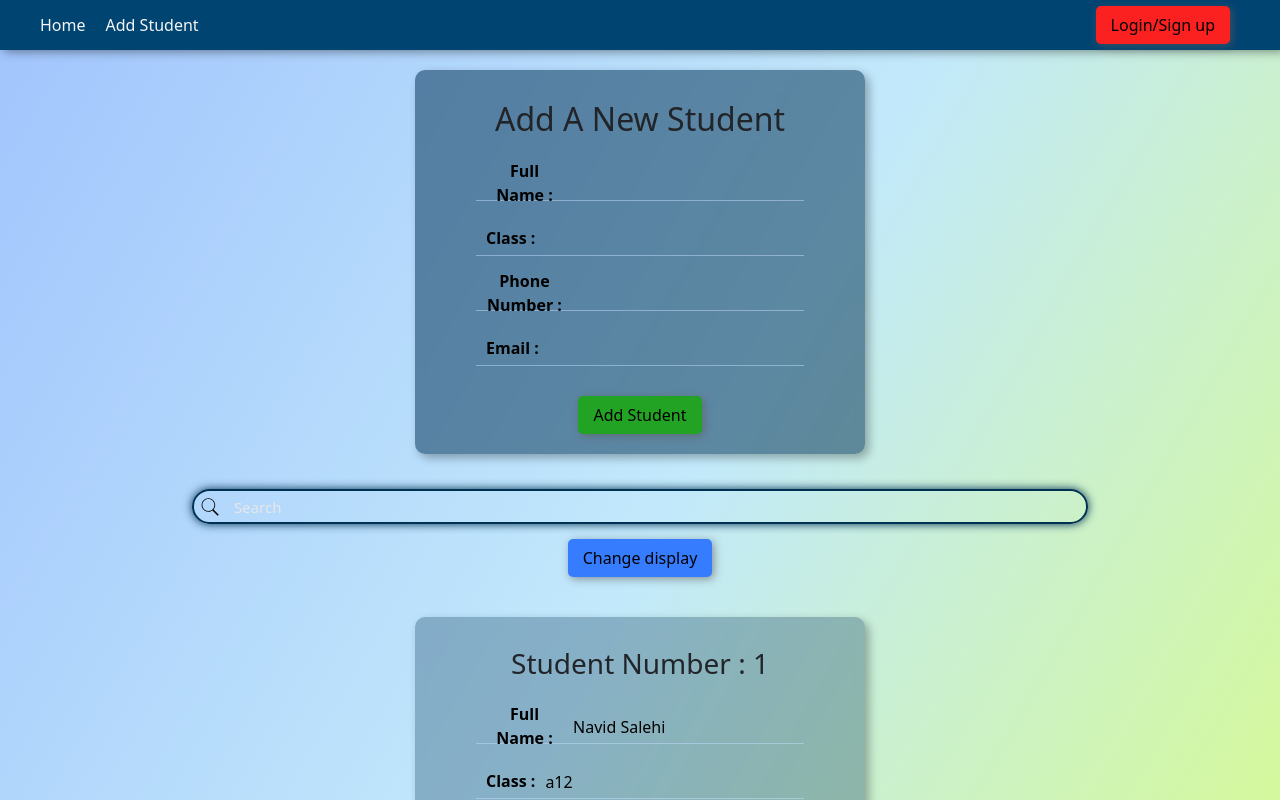
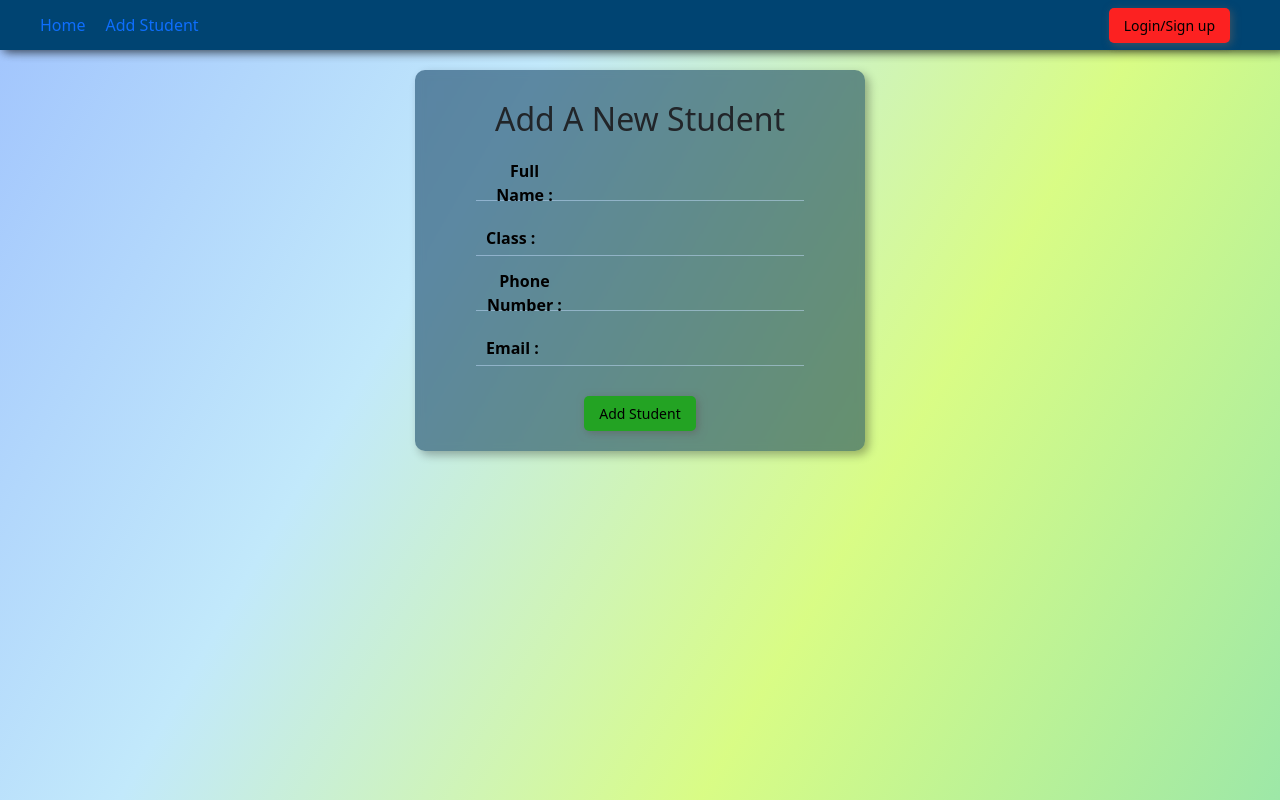
Before and after one commit to navidslh2/Student-Manager, a React (Create React App) app: page /add-student in a window 1280 px wide. Shown: the top 800 px of the page. Built offline with nearby package versions, Linux system fonts and the light colour scheme.

Commit message:
add home and add student links to navigation

```diff
--- a/src/App.js
+++ b/src/App.js
@@ -8,200 +8,174 @@ import NewStudent from "./component/students/newStudent/newStudent";
 import Toolbar from "./container/header/toolbar/Toolbar";
 import '@fortawesome/fontawesome-free/css/all.min.css'
 import SideDrawer from "./container/header/SideDrawer/SideDrawer";
+import { BrowserRouter, Route, Router, Routes } from "react-router";
+import HomePages from "./pages/HomePages";
+import AddStudentPages from "./pages/AddStudentPages";
 function App() {
-  const [students, setStudents] = useState([
-    {
-      id: 1,
-      fullName: "Navid Salehi",
-      class: "a12",
-      phoneNumber: 1234,
-      email: "`navidslh2@gmail.com`",
-    },
-    {
-      id: 2,
-      fullName: "Nima Salehi",
-      class: "b13",
-      phoneNumber: 4567,
-      email: "navidslh3@gmail.com",
-    },
-    {
-      id: 3,
-      fullName: "reza akbari",
-      class: "c13",
-      phoneNumber: 7895,
-      email: "navidslh4@gmail.com",
-    },
-    {
-      id: 4,
-      fullName: "ali masoudi",
-      class: "d14",
-      phoneNumber: 15687,
-      email: "navidslh5@gmail.com",
-    },
-    {
-      id: 5,
-      fullName: "hamid sadeghi",
-      class: "b15",
-      phoneNumber: 46879,
-      email: "navidslh6@gmail.com",
-    },
-  ]);
-  const inputEl = useRef(null)
-  const scrollHandler = ()=>{
-    const rect = inputEl.current.getBoundingClientRect();
-    window.scrollTo(0, rect.top + window.scrollY);
-    inputEl.current.focus()
-  }
+  // const [students, setStudents] = useState([
+  //   {
+  //     id: 1,
+  //     fullName: "Navid Salehi",
+  //     class: "a12",
+  //     phoneNumber: 1234,
+  //     email: "`navidslh2@gmail.com`",
+  //   },
+  //   {
+  //     id: 2,
+  //     fullName: "Nima Salehi",
+  //     class: "b13",
+  //     phoneNumber: 4567,
+  //     email: "navidslh3@gmail.com",
+  //   },
+  //   {
+  //     id: 3,
+  //     fullName: "reza akbari",
+  //     class: "c13",
+  //     phoneNumber: 7895,
+  //     email: "navidslh4@gmail.com",
+  //   },
+  //   {
+  //     id: 4,
+  //     fullName: "ali masoudi",
+  //     class: "d14",
+  //     phoneNumber: 15687,
+  //     email: "navidslh5@gmail.com",
+  //   },
+  //   {
+  //     id: 5,
+  //     fullName: "hamid sadeghi",
+  //     class: "b15",
+  //     phoneNumber: 46879,
+  //     email: "navidslh6@gmail.com",
+  //   },
+  // ]);
+  // const inputEl = useRef(null)
+  // const scrollHandler = ()=>{
+  //   const rect = inputEl.current.getBoundingClientRect();
+  //   window.scrollTo(0, rect.top + window.scrollY);
+  //   inputEl.current.focus()
+  // }
     // start add student
-    const [studentName, setStudentName] = useState('')
-    const [studentClass, setStudentClass] = useState('')
-    const [studentPhone, setStudentPhone] = useState('')
-    const [studentEmail, setStudentEmail] = useState('')
-    const newStudentNamehandler = (event)=>{
-      setStudentName(event.target.value)
-    }
-    const newStudentClasshandler = (event)=>{
-      setStudentClass(event.target.value)
-    }
-    const newStudentPhonehandler = (event)=>{
-      setStudentPhone(event.target.value)
-    }
-    const newStudentEmailhandler = (event)=>{
-      setStudentEmail(event.target.value)
-    }
-    const addStudentHandler = ()=>{
-      const newStudent={}
-      if (studentName !=='' && studentClass !=='' && studentPhone !=='' && studentEmail !==''){
-        newStudent.id = students.length +1
-        newStudent.fullName = studentName
-        newStudent.class = studentClass
-        newStudent.phoneNumber = studentPhone
-        newStudent.email = studentEmail
-      }else(
-        alert("fill in all")
-      )
-      const newStudents = [...students]
-      newStudents.push(newStudent)
-      setStudents(newStudents)
-      setStudentName('')
-      setStudentClass('')
-      setStudentPhone('')
-      setStudentEmail('')
-    }
+    // const [studentName, setStudentName] = useState('')
+    // const [studentClass, setStudentClass] = useState('')
+    // const [studentPhone, setStudentPhone] = useState('')
+    // const [studentEmail, setStudentEmail] = useState('')
+    // const newStudentNamehandler = (event)=>{
+    //   setStudentName(event.target.value)
+    // }
+    // const newStudentClasshandler = (event)=>{
+    //   setStudentClass(event.target.value)
+    // }
+    // const newStudentPhonehandler = (event)=>{
+    //   setStudentPhone(event.target.value)
+    // }
+    // const newStudentEmailhandler = (event)=>{
+    //   setStudentEmail(event.target.value)
+    // }
+    // const addStudentHandler = ()=>{
+    //   const newStudent={}
+    //   if (studentName !=='' && studentClass !=='' && studentPhone !=='' && studentEmail !==''){
+    //     newStudent.id = students.length +1
+    //     newStudent.fullName = studentName
+    //     newStudent.class = studentClass
+    //     newStudent.phoneNumber = studentPhone
+    //     newStudent.email = studentEmail
+    //   }else(
+    //     alert("fill in all")
+    //   )
+    //   const newStudents = [...students]
+    //   newStudents.push(newStudent)
+    //   setStudents(newStudents)
+    //   setStudentName('')
+    //   setStudentClass('')
+    //   setStudentPhone('')
+    //   setStudentEmail('')
+    // }
     // finish add student
   // start search
-  const [searchBarValue, setSearchBarValue] = useState("");
-  const [arrayHolder, setArrayHolder] = useState('')
-  useEffect(()=>{
-    setArrayHolder(students)
-    inputEl.current.focus()
-  },[])
-  const searchFilterFunction = (event) => {
-    const searchData = event.target.value.toUpperCase()
-    const search = arrayHolder.filter ((item)=>{
-      const itemName = item.fullName.toUpperCase()
-      return itemName.indexOf(searchData)>-1
-    })
-    setSearchBarValue(event.target.value)
-    setStudents(search)
-  };
+  // const [searchBarValue, setSearchBarValue] = useState("");
+  // const [arrayHolder, setArrayHolder] = useState('')
+  // useEffect(()=>{
+  //   setArrayHolder(students)
+  //   inputEl.current.focus()
+  // },[])
+  // const searchFilterFunction = (event) => {
+  //   const searchData = event.target.value.toUpperCase()
+  //   const search = arrayHolder.filter ((item)=>{
+  //     const itemName = item.fullName.toUpperCase()
+  //     return itemName.indexOf(searchData)>-1
+  //   })
+  //   setSearchBarValue(event.target.value)
+  //   setStudents(search)
+  // };
   // finish search
   // start change display
-  const [toggle, setToggle] = useState(false);
-  const displayHandler = () => {
-    setToggle(!toggle);
-  };
+  // const [toggle, setToggle] = useState(false);
+  // const displayHandler = () => {
+  //   setToggle(!toggle);
+  // };
   // finish change display
   // start show student information
 
-  const nameChangeHandler = (event, id) => {
-    const studentIndex = students.findIndex((elem) => {
-      return elem.id == id;
-    });
-    const studentChanged = { ...students[studentIndex] };
-    studentChanged.fullName = event.target.value;
-    const student = [...students];
-    student[studentIndex] = studentChanged;
-    setStudents(student);
-  };
-  const classChangehandler = (event, id) => {
-    const studentIndex = students.findIndex((elem) => {
-      return elem.id === id;
-    });
-    const studentChanged = { ...students[studentIndex] };
-    studentChanged.class = event.target.value;
-    const student = [...students];
-    student[studentIndex] = studentChanged;
-    setStudents(student);
-  };
-  const phoneChangehandler = (event,id)=>{
-    const studentIndex =  students.findIndex((elem)=>{
-      return elem.id == id
-    })
-    const studentChanged = {...students[studentIndex]}
-    studentChanged.phoneNumber = event.target.value
-    const student = [...students]
-    student[studentIndex] = studentChanged
-    setStudents(student)
- }
- const emailChangeHandler = (event, id)=>{
-  const studentIndex = students.findIndex(()=>{
-    return students.id = id
-  })
-  const studentChanged = {...students[studentIndex]}
-  studentChanged.email = event.target.value
-  const student = [...students]
-  student[studentIndex] = studentChanged
-  setStudents(student)
- }
-  const  deleteStudenthandler = (index) => {
-    const student = [...students];
-    student.splice(index, 1);
-    setStudents(student);
-  };
+//   const nameChangeHandler = (event, id) => {
+//     const studentIndex = students.findIndex((elem) => {
+//       return elem.id == id;
+//     });
+//     const studentChanged = { ...students[studentIndex] };
+//     studentChanged.fullName = event.target.value;
+//     const student = [...students];
+//     student[studentIndex] = studentChanged;
+//     setStudents(student);
+//   };
+//   const classChangehandler = (event, id) => {
+//     const studentIndex = students.findIndex((elem) => {
+//       return elem.id === id;
+//     });
+//     const studentChanged = { ...students[studentIndex] };
+//     studentChanged.class = event.target.value;
+//     const student = [...students];
+//     student[studentIndex] = studentChanged;
+//     setStudents(student);
+//   };
+//   const phoneChangehandler = (event,id)=>{
+//     const studentIndex =  students.findIndex((elem)=>{
+//       return elem.id == id
+//     })
+//     const studentChanged = {...students[studentIndex]}
+//     studentChanged.phoneNumber = event.target.value
+//     const student = [...students]
+//     student[studentIndex] = studentChanged
+//     setStudents(student)
+//  }
+//  const emailChangeHandler = (event, id)=>{
+//   const studentIndex = students.findIndex(()=>{
+//     return students.id = id
+//   })
+//   const studentChanged = {...students[studentIndex]}
+//   studentChanged.email = event.target.value
+//   const student = [...students]
+//   student[studentIndex] = studentChanged
+//   setStudents(student)
+//  }
+//   const  deleteStudenthandler = (index) => {
+//     const student = [...students];
+//     student.splice(index, 1);
+//     setStudents(student);
+//   };
  // finish show student information
 
   return (
-    <div className="App">
-
+    <BrowserRouter>
+      <div className="App">
       <Toolbar />
-      <NewStudent
-      studentName={studentName}
-      studentClass={studentClass}
-      studentPhone={studentPhone}
-      studentEmail={studentEmail}
-      newStudentName={newStudentNamehandler}
-      newStudentClass={newStudentClasshandler}
-      newStudentPhone={newStudentPhonehandler}
-      newStudentEmail={newStudentEmailhandler}
-      addStudent={addStudentHandler}
-      />
-        <Search
-        inputValue={searchBarValue}
-        changeValue={searchFilterFunction}
-        ref={inputEl}
-      />
-      <Button btnType="blue" clicked={displayHandler}>
-        Change display
-      </Button>
-      <Students
-        studentList={students}
-        nameChange={nameChangeHandler}
-        classChange={classChangehandler}
-        deleteStudent={deleteStudenthandler}
-        display={toggle}
-        phoneChange={phoneChangehandler}
-        emailChange={emailChangeHandler}
-      />
-
-      <Button
-      btnType="blue"
-      clicked={scrollHandler}
-      >
-        <i class="fa-solid fa-angle-up"></i>
-      </Button>
+      <Routes>
+        <Route path='/' Component={HomePages} />
+        <Route path='/add-student'  Component={AddStudentPages} />
+      </Routes>
 
     </div>
+    </BrowserRouter>
+
   );
 }
 
--- a/src/component/ui/button/button.css
+++ b/src/component/ui/button/button.css
@@ -7,6 +7,7 @@
   box-shadow: 2px 2px 8px rgba(94, 93, 93, 0.623);
   transition: all 0.5s ease-in-out;
   margin: 10px;
+  font-size: 14px;
 }
 .Red {
   background-color: #fc2121;
--- a/src/component/ui/button/search/search.css
+++ b/src/component/ui/button/search/search.css
@@ -18,6 +18,9 @@
     border-radius: 20px;
     box-shadow: 4px 4px 10px rgba(0, 0, 0, 0.3);
     padding-left: 40px;
+}
+.searchbar::placeholder{
+    color: gray;
 }
 .searchbar:focus {
     outline: none;
--- a/src/container/header/MenuItems/MenuItem/MenuItem.js
+++ b/src/container/header/MenuItems/MenuItem/MenuItem.js
@@ -1,11 +1,12 @@
 import PropTypes from "prop-types";
 import React from "react";
 import './MenuItem.css'
+import { Link, NavLink } from "react-router";
 
 const MenuItem =(props)=>{
     return(
         <li className="MenuItem">
-            <a href={props.link}>{props.children}</a>
+            <NavLink to={props.link}>{props.children}</NavLink>
         </li>
     )
 }
--- a/src/container/header/MenuItems/MenuItems.js
+++ b/src/container/header/MenuItems/MenuItems.js
@@ -5,10 +5,10 @@ import './MenuItems.css'
 const MenuItems= ()=>{
     return(
         <div className="MenuItems">
-            <MenuItem>
+            <MenuItem link="/">
                 Home
             </MenuItem>
-            <MenuItem>
+            <MenuItem link="/add-student">
                 Add Student
             </MenuItem>
         </div>
--- a/src/container/header/SideDrawer/SideDrawer.js
+++ b/src/container/header/SideDrawer/SideDrawer.js
@@ -6,7 +6,6 @@ import Backdrop from "../../../component/ui/button/backdrop/Backdrop";
 
 const SideDrawer=(props)=>{
     let classSideDrawer=["SideDrawer"]
-    console.log(classSideDrawer.join(" "))
     if(props.open){
         classSideDrawer=["SideDrawer" , "open"]
     }else{
--- /dev/null
+++ b/src/pages/AddStudentPages.js
@@ -0,0 +1,100 @@
+import React, { useState, useEffect, useRef } from "react";
+import Toolbar from "../container/header/toolbar/Toolbar";
+import NewStudent from "../component/students/newStudent/newStudent"
+const AddStudentPages = () => {
+  const [students, setStudents] = useState([
+    {
+      id: 1,
+      fullName: "Navid Salehi",
+      class: "a12",
+      phoneNumber: 1234,
+      email: "`navidslh2@gmail.com`",
+    },
+    {
+      id: 2,
+      fullName: "Nima Salehi",
+      class: "b13",
+      phoneNumber: 4567,
+      email: "navidslh3@gmail.com",
+    },
+    {
+      id: 3,
+      fullName: "reza akbari",
+      class: "c13",
+      phoneNumber: 7895,
+      email: "navidslh4@gmail.com",
+    },
+    {
+      id: 4,
+      fullName: "ali masoudi",
+      class: "d14",
+      phoneNumber: 15687,
+      email: "navidslh5@gmail.com",
+    },
+    {
+      id: 5,
+      fullName: "hamid sadeghi",
+      class: "b15",
+      phoneNumber: 46879,
+      email: "navidslh6@gmail.com",
+    },
+  ]);
+  // start add student
+  const [studentName, setStudentName] = useState("");
+  const [studentClass, setStudentClass] = useState("");
+  const [studentPhone, setStudentPhone] = useState("");
+  const [studentEmail, setStudentEmail] = useState("");
+  const newStudentNamehandler = (event) => {
+    setStudentName(event.target.value);
+  };
+  const newStudentClasshandler = (event) => {
+    setStudentClass(event.target.value);
+  };
+  const newStudentPhonehandler = (event) => {
+    setStudentPhone(event.target.value);
+  };
+  const newStudentEmailhandler = (event) => {
+    setStudentEmail(event.target.value);
+  };
+  const addStudentHandler = () => {
+    const newStudent = {};
+    if (
+      studentName !== "" &&
+      studentClass !== "" &&
+      studentPhone !== "" &&
+      studentEmail !== ""
+    ) {
+      newStudent.id = students.length + 1;
+      newStudent.fullName = studentName;
+      newStudent.class = studentClass;
+      newStudent.phoneNumber = studentPhone;
+      newStudent.email = studentEmail;
+    } else alert("fill in all");
+    const newStudents = [...students];
+    newStudents.push(newStudent);
+    setStudents(newStudents);
+    setStudentName("");
+    setStudentClass("");
+    setStudentPhone("");
+    setStudentEmail("");
+  };
+  // finish add student
+  return (
+    <React.Fragment>
+      <Toolbar />
+      <NewStudent
+        studentName={studentName}
+        studentClass={studentClass}
+        studentPhone={studentPhone}
+        studentEmail={studentEmail}
+        newStudentName={newStudentNamehandler}
+        newStudentClass={newStudentClasshandler}
+        newStudentPhone={newStudentPhonehandler}
+        newStudentEmail={newStudentEmailhandler}
+        addStudent={addStudentHandler}
+      />
+    </React.Fragment>
+  );
+};
+
+export default AddStudentPages;
--- /dev/null
+++ b/src/pages/HomePages.js
@@ -0,0 +1,149 @@
+import React, { useState, useEffect, useRef } from "react";
+import Toolbar from "../container/header/toolbar/Toolbar";
+import Search from "../component/ui/button/search/Search";
+import Button from "../component/ui/button/button";
+import Students from "../component/students/students";
+
+const HomePages = () => {
+  const [students, setStudents] = useState([
+    {
+      id: 1,
+      fullName: "Navid Salehi",
+      class: "a12",
+      phoneNumber: 1234,
+      email: "`navidslh2@gmail.com`",
+    },
+    {
+      id: 2,
+      fullName: "Nima Salehi",
+      class: "b13",
+      phoneNumber: 4567,
+      email: "navidslh3@gmail.com",
+    },
+    {
+      id: 3,
+      fullName: "reza akbari",
+      class: "c13",
+      phoneNumber: 7895,
+      email: "navidslh4@gmail.com",
+    },
+    {
+      id: 4,
+      fullName: "ali masoudi",
+      class: "d14",
+      phoneNumber: 15687,
+      email: "navidslh5@gmail.com",
+    },
+    {
+      id: 5,
+      fullName: "hamid sadeghi",
+      class: "b15",
+      phoneNumber: 46879,
+      email: "navidslh6@gmail.com",
+    },
+  ]);
+  const inputEl = useRef(null);
+  const scrollHandler = () => {
+    const rect = inputEl.current.getBoundingClientRect();
+    window.scrollTo(0, rect.top + window.scrollY);
+    inputEl.current.focus();
+  };
+  // start search
+  const [searchBarValue, setSearchBarValue] = useState("");
+  const [arrayHolder, setArrayHolder] = useState("");
+  useEffect(() => {
+    setArrayHolder(students);
+    inputEl.current.focus();
+  }, []);
+  const searchFilterFunction = (event) => {
+    const searchData = event.target.value.toUpperCase();
+    const search = arrayHolder.filter((item) => {
+      const itemName = item.fullName.toUpperCase();
+      return itemName.indexOf(searchData) > -1;
+    });
+    setSearchBarValue(event.target.value);
+    setStudents(search);
+  };
+  // finish search
+  // start change display
+  const [toggle, setToggle] = useState(false);
+  const displayHandler = () => {
+    setToggle(!toggle);
+  };
+  // finish change display
+  // start show student information
+
+  const nameChangeHandler = (event, id) => {
+    const studentIndex = students.findIndex((elem) => {
+      return elem.id == id;
+    });
+    const studentChanged = { ...students[studentIndex] };
+    studentChanged.fullName = event.target.value;
+    const student = [...students];
+    student[studentIndex] = studentChanged;
+    setStudents(student);
+  };
+  const classChangehandler = (event, id) => {
+    const studentIndex = students.findIndex((elem) => {
+      return elem.id === id;
+    });
+    const studentChanged = { ...students[studentIndex] };
+    studentChanged.class = event.target.value;
+    const student = [...students];
+    student[studentIndex] = studentChanged;
+    setStudents(student);
+  };
+  const phoneChangehandler = (event, id) => {
+    const studentIndex = students.findIndex((elem) => {
+      return elem.id == id;
+    });
+    const studentChanged = { ...students[studentIndex] };
+    studentChanged.phoneNumber = event.target.value;
+    const student = [...students];
+    student[studentIndex] = studentChanged;
+    setStudents(student);
+  };
+  const emailChangeHandler = (event, id) => {
+    const studentIndex = students.findIndex(() => {
+      return (students.id = id);
+    });
+    const studentChanged = { ...students[studentIndex] };
+    studentChanged.email = event.target.value;
+    const student = [...students];
+    student[studentIndex] = studentChanged;
+    setStudents(student);
+  };
+  const deleteStudenthandler = (index) => {
+    const student = [...students];
+    student.splice(index, 1);
+    setStudents(student);
+  };
+  // finish show student information
+  return (
+    <React.Fragment>
+      <Toolbar />
+      <Search
+        inputValue={searchBarValue}
+        changeValue={searchFilterFunction}
+        ref={inputEl}
+      />
+      <Button btnType="blue" clicked={displayHandler}>
+        Change display
+      </Button>
+      <Students
+        studentList={students}
+        nameChange={nameChangeHandler}
+        classChange={classChangehandler}
+        deleteStudent={deleteStudenthandler}
+        display={toggle}
+        phoneChange={phoneChangehandler}
+        emailChange={emailChangeHandler}
+      />
+      <Button btnType="blue" clicked={scrollHandler}>
+        <i class="fa-solid fa-angle-up"></i>
+      </Button>
+    </React.Fragment>
+  );
+};
+
+export default HomePages;
```
Also changed, not shown: src/pages/Homepage.js (deleted).
